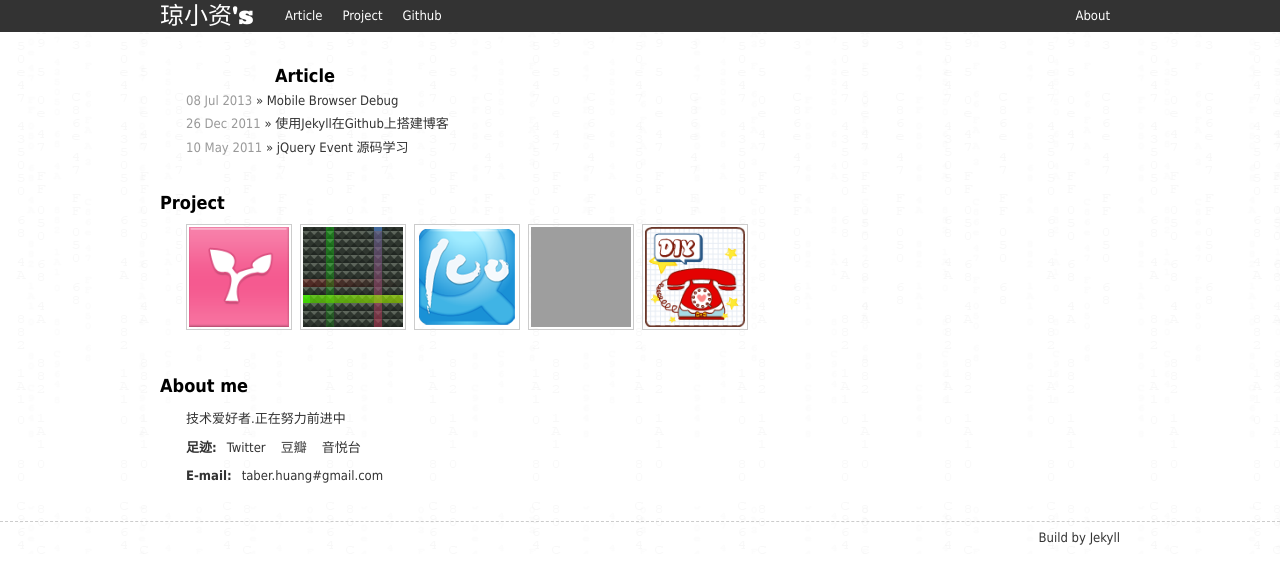
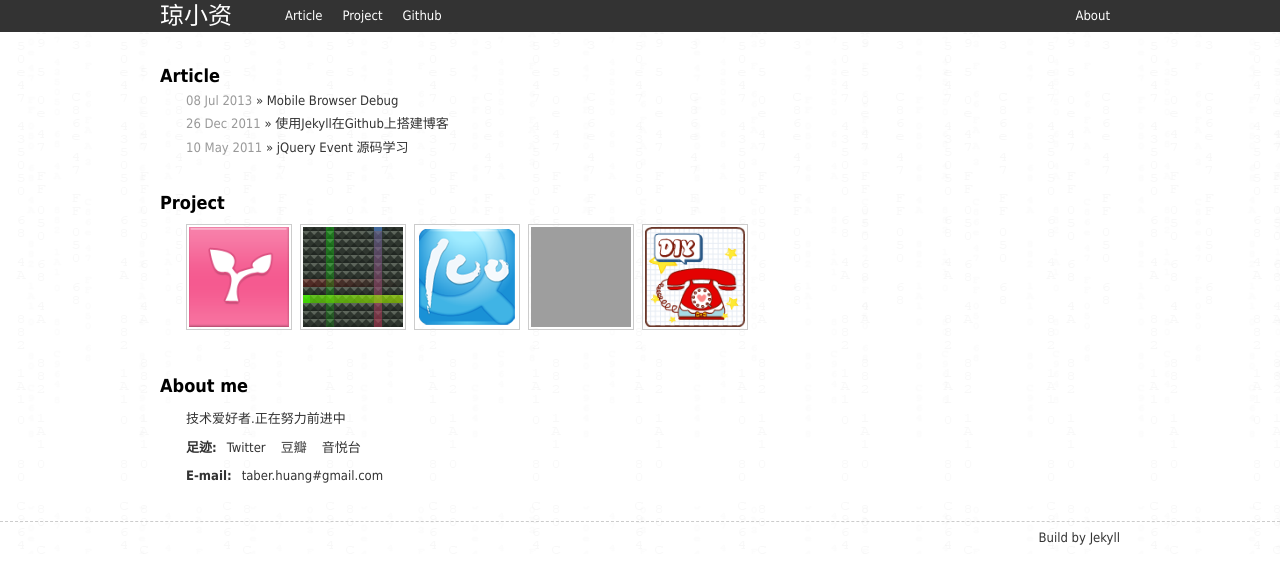
Before and after one commit to vicent900527/vicent900527.github.io, a Jekyll site: the page built from index.html, in a window 1280 px wide, cut to the strip 0-584 px from the top of the page. Built offline with Jekyll 4.4.1, drawn with Linux system fonts in a browser that asks for light colours; Markdown is read by kramdown in place of the engine named in the settings; grey boxes are pictures that could not be loaded.

```diff
--- a/_layouts/default.html
+++ b/_layouts/default.html
@@ -25,7 +25,7 @@
 <body>
 <header>
   <nav class="fn-clear">
-    <a href="/" id="logo" class="fn-left">琼小资's Blog</a>
+    <a href="/" id="logo" class="fn-left">琼小资</a>
     <a href="/#anchor-article" id="link-article" class="fn-left">Article</a>
     <a href="/#anchor-project" id="link-project" class="fn-left">Project</a>
     <a href="https://github.com/vicent900527" class="fn-left">Github</a>
--- a/index.html
+++ b/index.html
@@ -1,6 +1,6 @@
 ---
 layout: default
-title: Taber
+title: Vicent
 ---
 <style>
 /*
```
